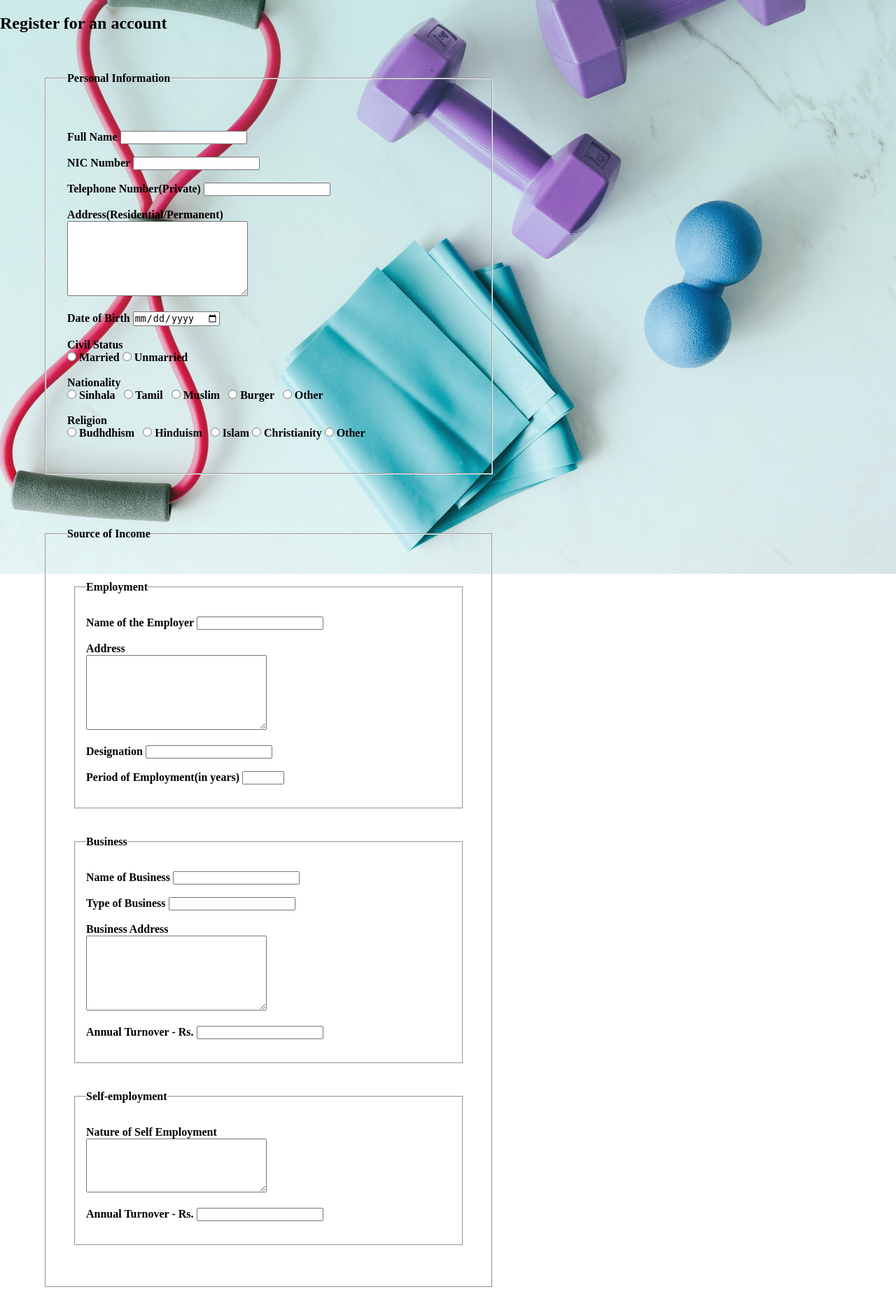
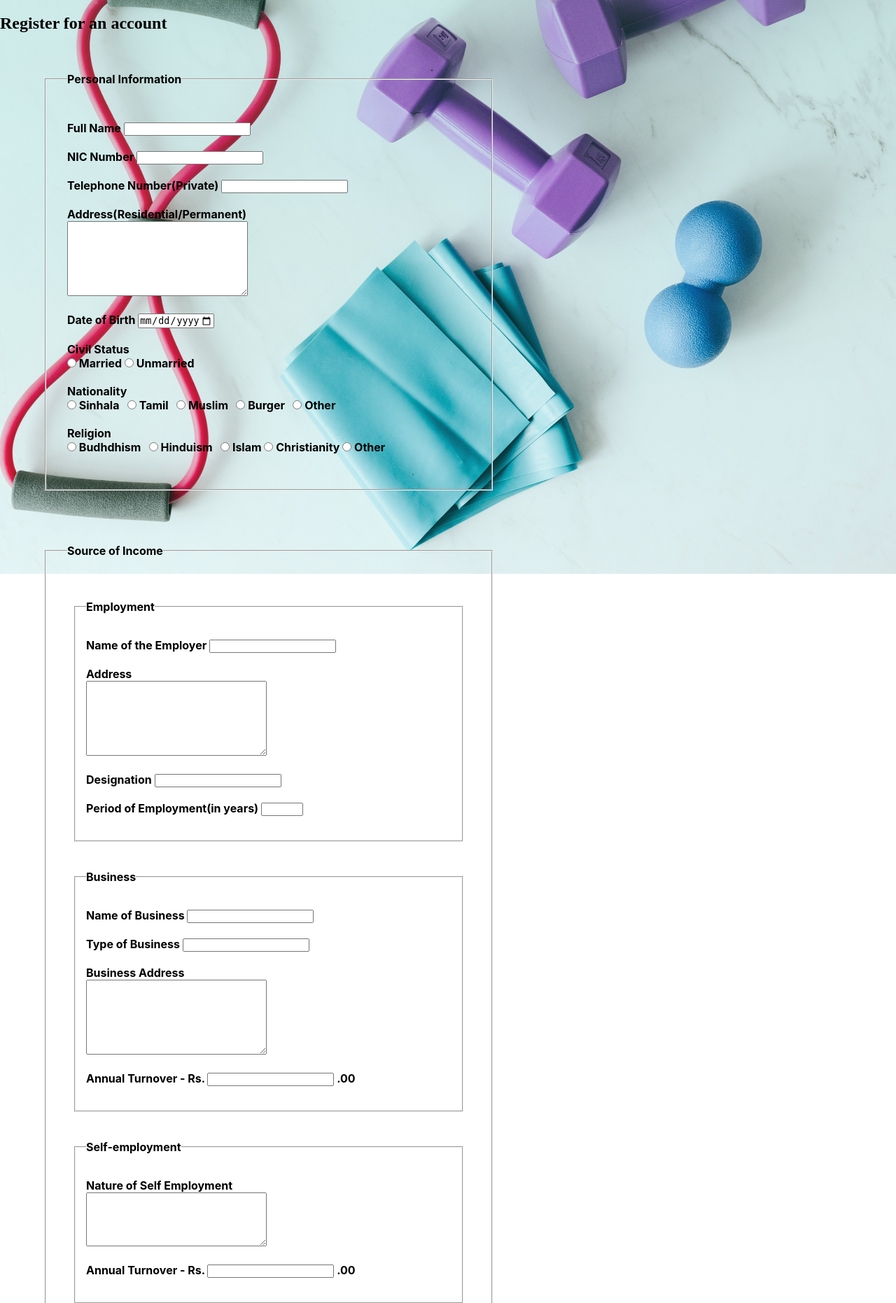
Before and after one commit to ThulinaWickramasinghe/ESL-Health-Insurance-Management-System_, a PHP site: page /signup.html in a window 1280 px wide. Shown: the part 176-2038 px from the top of the page at 70% size. Run offline with PHP 8.4, Linux system fonts and the light colour scheme.

Commit message:
form content edited
.00 was added to the end of monetary inputs and their min values were set to 0

```diff
--- a/signup.html
+++ b/signup.html
@@ -49,7 +49,6 @@
             <fieldset class="mainFieldset">
                 <legend>Personal Information</legend>
                 <br>
-                <br>
                 <label for="fullName">Full Name</label>
                 <input type="text" name="fullName" id="fullName">
                 <br>
@@ -67,7 +66,7 @@
                 <br>
                 <br>
                 <label for="DOB">Date of Birth</label>
-                <input type="date" name="DOB" id="DOB">
+                <input type="date" name="DOB" id="DOB" min="1900-12-31" max="2020-01-01">
                 <br>
                 <br>
                 <p>Civil Status</p>
@@ -150,7 +149,7 @@
                     <br>
                     <br>
                     <label for="anTurnover">Annual Turnover - Rs.</label>
-                    <input type="number" name="anTurnover" id="anTurnover">
+                    <input type="number" name="anTurnover" id="anTurnover" min="0"> .00
                     <br>
                     <br>
                 </fieldset>
@@ -164,7 +163,7 @@
                     <br>
                     <br>
                     <label for="anTurnover">Annual Turnover - Rs.</label>
-                    <input type="number" name="anTurnover" id="anTurnover">
+                    <input type="number" name="anTurnover" id="anTurnover" min="0"> .00
                     <br>
                     <br>
                 </fieldset>
@@ -174,24 +173,24 @@
             <fieldset class="mainFieldset">
                 <br>
                 <legend>Monthly Income</legend>
-                <label for=" empIncome ">Gross Salary if Employed - Rs.</label>
-                <input type="number " name="empIncome " id="empIncome ">
+                <label for=" empIncome">Gross Salary if Employed - Rs.</label>
+                <input type="number" name="empIncome" id="empIncome" min="0"> .00
                 <br><br>
-                <label for="empIncome ">Gross Income from Business/Self Employement - Rs.</label>
-                <input type="number " name="busSelfIncome " id="busSelfIncome ">
+                <label for="empIncome">Gross Income from Business/Self Employement - Rs.</label>
+                <input type="number" name="busSelfIncome" id="busSelfIncome" min="0"> .00
                 <br>
                 <br>
-                <label for="otherIncome ">Income from other sources - Rs.</label>
-                <input type="number " name="otherIncome " id="otherIncome ">
+                <label for="otherIncome">Income from other sources - Rs.</label>
+                <input type="number" name="otherIncome" id="otherIncome" min="0"> .00
                 <br><br>
-                <label for="totIncome ">Total/Gross Income - Rs.</label>
-                <input type="number " name="totIncome " id="totIncome ">
+                <label for="totIncome">Total/Gross Income - Rs.</label>
+                <input type="number" name="totIncome" id="totIncome" min="0"> .00
                 <br><br>
-                <label for="totMonDed ">Total Monthly deductions and Expenditure - Rs.</label>
-                <input type="number " name="totMonDed " id="totMonDed ">
+                <label for="totMonDed">Total Monthly deductions and Expenditure - Rs.</label>
+                <input type="number" name="totMonDed" id="totMonDed" min="0"> .00
                 <br><br>
-                <label for="netIncome ">Net Income - Rs.</label>
-                <input type="number " name="netIncome " id="netIncome ">
+                <label for="netIncome">Net Income - Rs.</label>
+                <input type="number" name="netIncome" id="netIncome" min="0"> .00
                 <br>
                 <br>
             </fieldset>
@@ -201,43 +200,43 @@
     <!--
     <footer>
 
-        <section id="boxes ">
-            <section id="end ">
-                <div class="container ">
-                    <div class="box ">
-                        <div id="legacy ">
+        <section id="boxes">
+            <section id="end">
+                <div class="container">
+                    <div class="box">
+                        <div id="legacy">
                             <h3>Easy Sri Lanka Insurance Pvt(ltd)</h3>
                             <p>Since 1987, Easy Sri Lanka Insurance Pvt(ltd) is reputed as a huge cooperation in the insurance sector. While looking after Sri Lankans when they need us the most, our company is giving an immense contribution to the economy
                                 as well.
                             </p>
                         </div>
                     </div>
-                    <div class="box ">
-                        <div id="contactInfo ">
+                    <div class="box">
+                        <div id="contactInfo">
                             <ul>
-                                <li><i class="fas fa-map-marker-alt "></i>&nbsp; 106,Havelock Road,Colombo 05</li>
+                                <li><i class="fas fa-map-marker-alt"></i>&nbsp; 106,Havelock Road,Colombo 05</li>
                                 <br>
-                                <li><i class="fas fa-phone-square-alt "></i> &nbsp;0112 461 461</li>
+                                <li><i class="fas fa-phone-square-alt"></i> &nbsp;0112 461 461</li>
                                 <br>
-                                <li><i class="fas fa-envelope "></i> &nbsp;easysrilanka1@gmail.com</li>
+                                <li><i class="fas fa-envelope"></i> &nbsp;easysrilanka1@gmail.com</li>
                             </ul>
                         </div>
                     </div>
-                    <div class="box ">
-                        <div id="social ">
+                    <div class="box">
+                        <div id="social">
                             <h4>Follow Us On Social Media</h4>
                             <br>
                             <ul>
                                 <li>
-                                    <a href="https://twitter.com/SriEasy "><i class="fab fa-twitter-square "></i>&nbsp;Twitter</a>
+                                    <a href="https://twitter.com/SriEasy"><i class="fab fa-twitter-square"></i>&nbsp;Twitter</a>
                                 </li>
 
                                 <li>
-                                    <a href="https://www.facebook.com/EasySriLanka/ "><i class="fab fa-facebook-square "></i>&nbsp;Facebook</a>
+                                    <a href="https://www.facebook.com/EasySriLanka/"><i class="fab fa-facebook-square"></i>&nbsp;Facebook</a>
                                 </li>
 
                                 <li>
-                                    <a href="https://www.youtube.com/channel/UCn034vqtqCiakhtZc9N_F4g "><i class="fab fa-youtube "></i>Youtube</a>
+                                    <a href="https://www.youtube.com/channel/UCn034vqtqCiakhtZc9N_F4g"><i class="fab fa-youtube"></i>Youtube</a>
                                 </li>
                             </ul>
                         </div>
@@ -247,7 +246,7 @@
 
 
         </section>
-        <div id="copyrights ">
+        <div id="copyrights">
             <p>&copy; 2021 Easy Sri Lanka Health Insurance Pvt(ltd). All rights reserved.</p>
         </div>
 
--- a/styles/signUpStyle.css
+++ b/styles/signUpStyle.css
@@ -215,6 +215,7 @@ body {
     margin-left: 5%;
     padding: 30px;
     padding-left: auto;
+    font-family: -apple-system, BlinkMacSystemFont, 'Segoe UI', Roboto, Oxygen, Ubuntu, Cantarell, 'Open Sans', 'Helvetica Neue', sans-serif;
 }
 
 .subFieldset {
```
